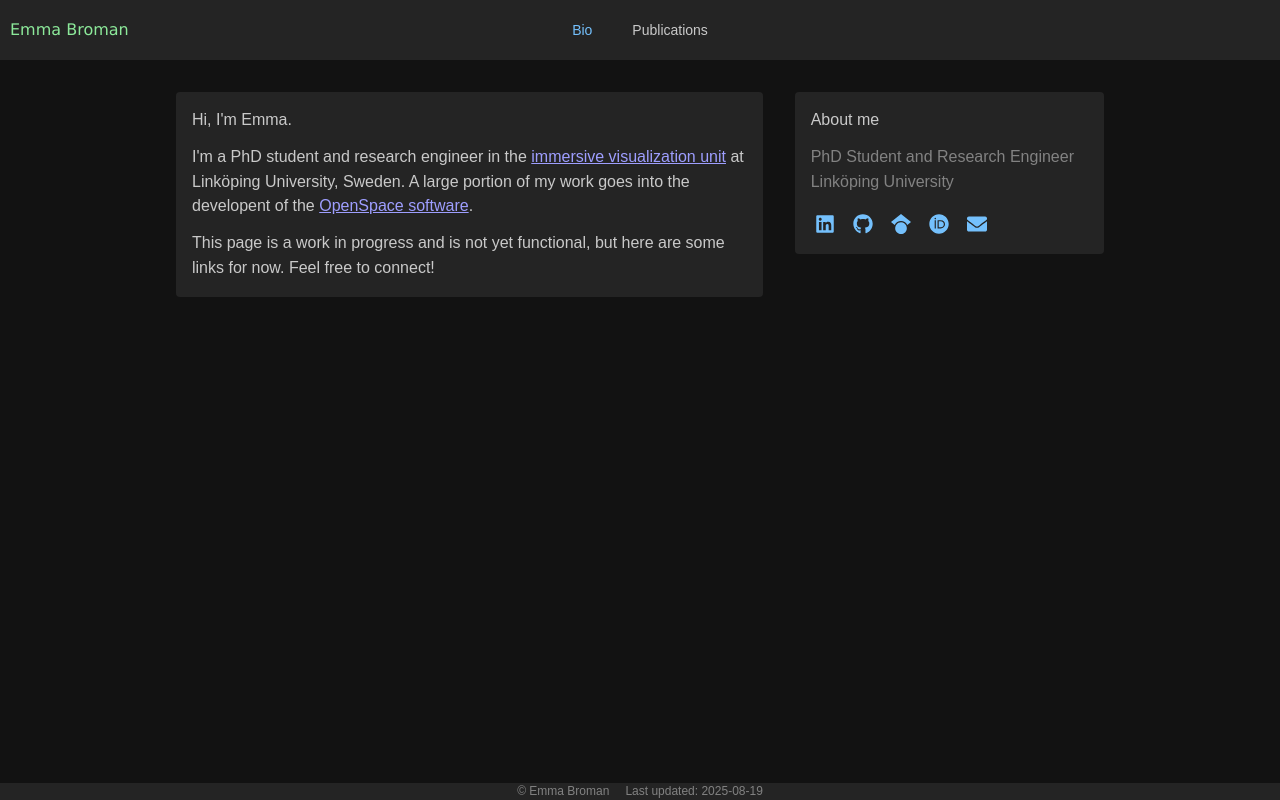
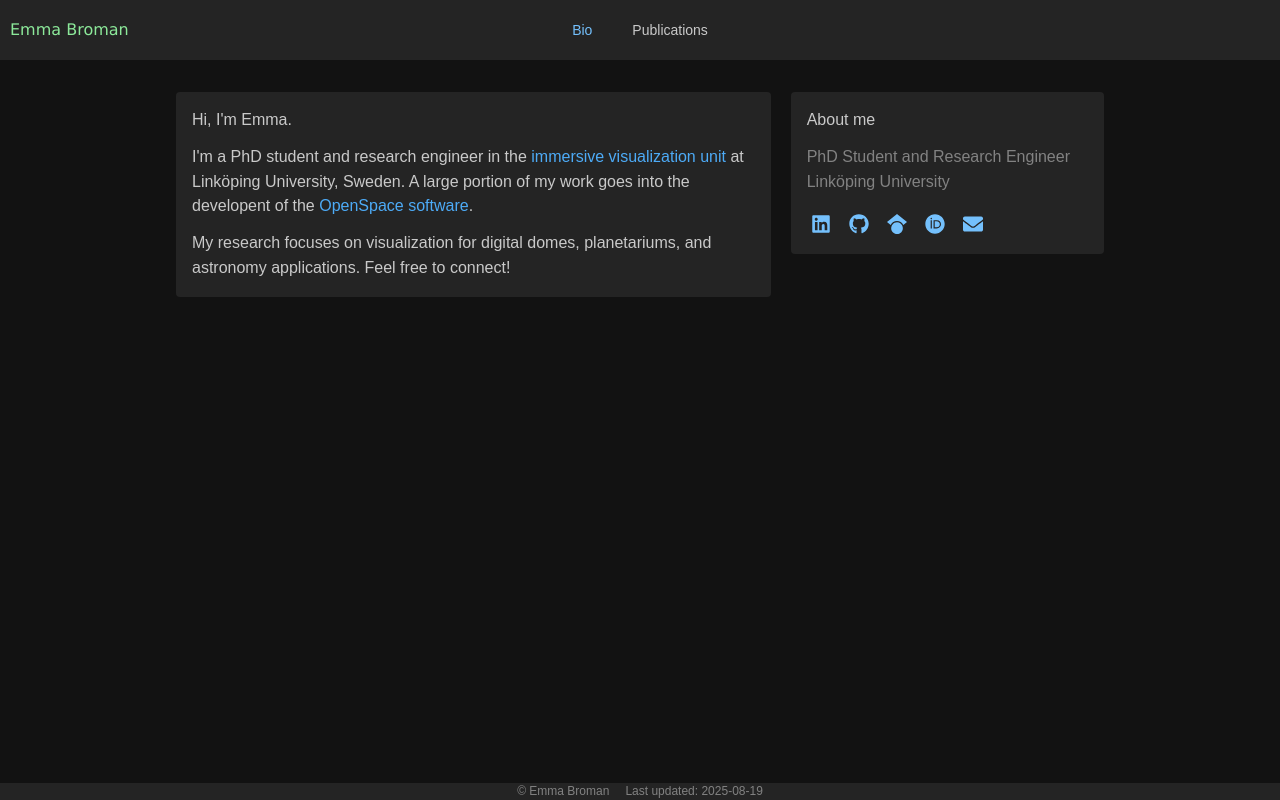
Before and after one commit to WeirdRubberDuck/weirdrubberduck.github.io, a React (Vite) app: page / in a window 1280 px wide. Built offline with nearby package versions, Linux system fonts and the light colour scheme; a web font is replaced by a local one.

Commit message:
Small front page update

```diff
--- a/src/pages/FrontPage.tsx
+++ b/src/pages/FrontPage.tsx
@@ -1,5 +1,6 @@
 import {
   ActionIcon,
+  Anchor,
   Container,
   Group,
   Paper,
@@ -14,21 +15,24 @@ import { FaGoogleScholar } from "react-icons/fa6";
 export function FrontPage() {
   return (
     <Container p={"md"}>
-      <Group align="flex-start" gap={"xl"}>
+      <Group align="flex-start" gap={"lg"}>
         <Paper p="md" flex={2} miw={250}>
           <Text mb={"sm"}>Hi, I'm Emma.</Text>
           <Text mb={"sm"}>
             I'm a PhD student and research engineer in the{" "}
-            <a href="https://www.liu.se/en/research/immersive-visualization">
+            <Anchor href="https://www.liu.se/en/research/immersive-visualization">
               immersive visualization unit
-            </a>{" "}
+            </Anchor>{" "}
             at Linköping University, Sweden. A large portion of my work goes
             into the developent of the{" "}
-            <a href="https://www.openspaceproject.com/">OpenSpace software</a>.
+            <Anchor href="https://www.openspaceproject.com/">
+              OpenSpace software
+            </Anchor>
+            .
           </Text>
           <Text>
-            This page is a work in progress and is not yet functional, but here
-            are some links for now. Feel free to connect!
+            My research focuses on visualization for digital domes,
+            planetariums, and astronomy applications. Feel free to connect!
           </Text>
         </Paper>
 
```
